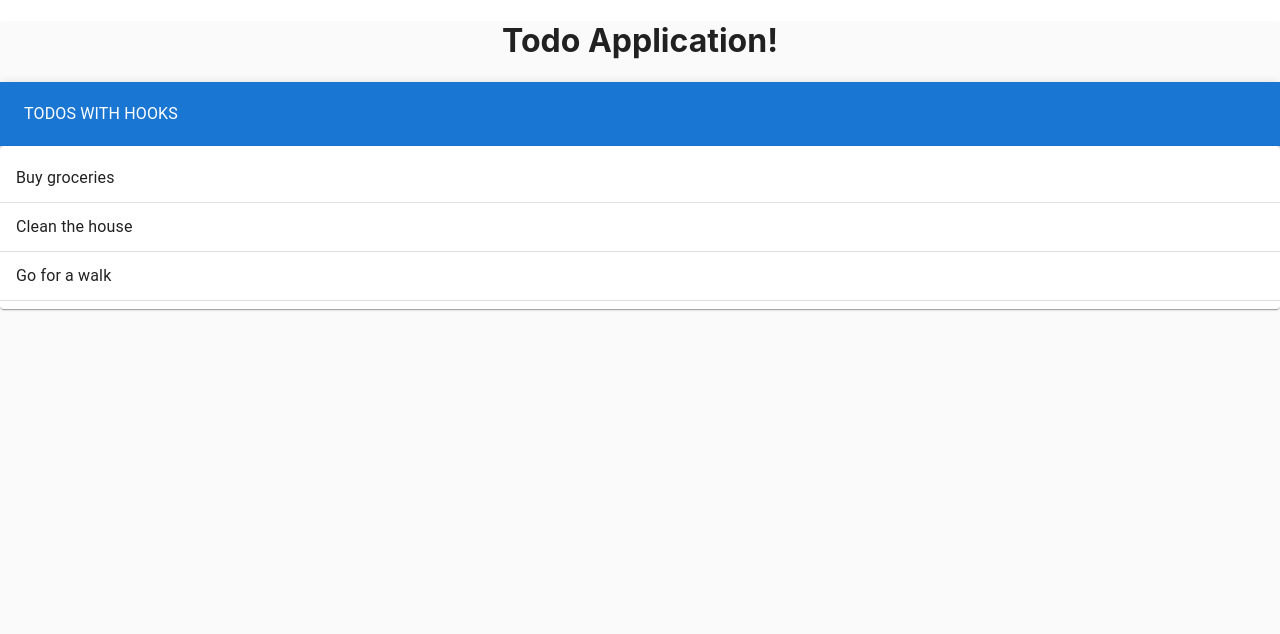
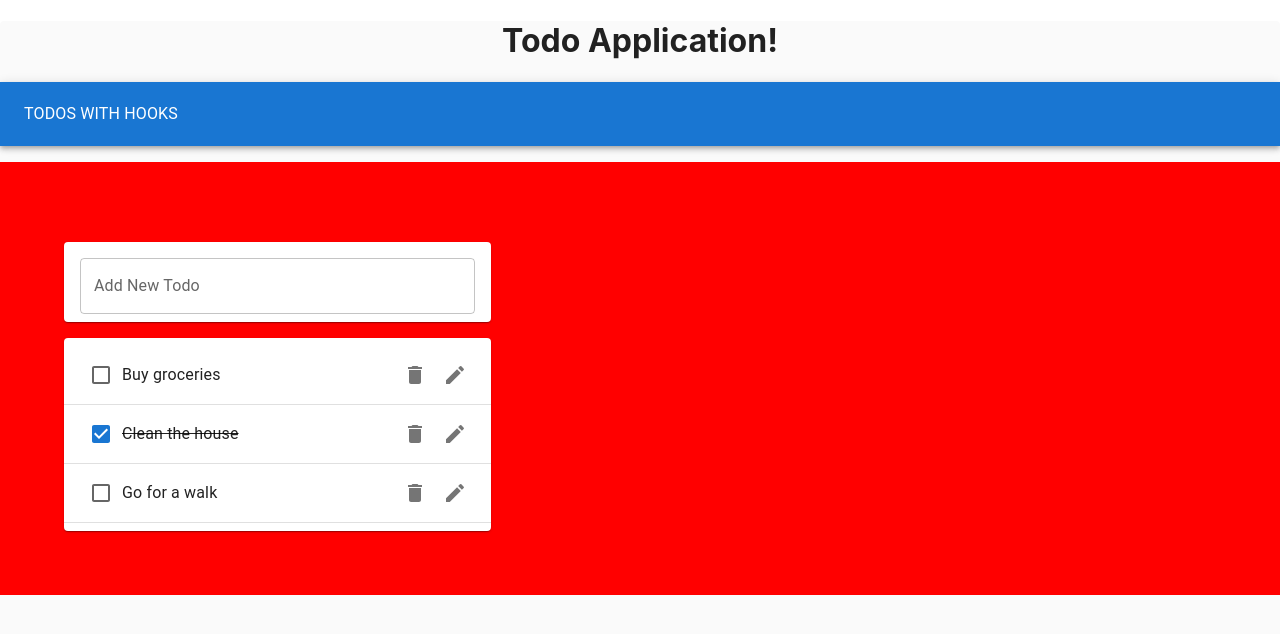
Before and after one commit to GGSWEngineer/React-Todo-App, a React (Create React App) app: page / in a window 1280 px wide. Shown: the top 634 px of the page. Built offline with nearby package versions, Linux system fonts and the light colour scheme.

Commit message:
Added forms, delete, edit btns

```diff
--- a/package.json
+++ b/package.json
@@ -5,6 +5,7 @@
   "dependencies": {
     "@emotion/react": "^11.11.1",
     "@emotion/styled": "^11.11.0",
+    "@mui/icons-material": "^5.14.3",
     "@mui/material": "^5.14.2",
     "@testing-library/jest-dom": "^5.17.0",
     "@testing-library/react": "^13.4.0",
--- /dev/null
+++ b/src/Todo.js
@@ -0,0 +1,26 @@
+import React from "react";
+import ListItem from "@mui/material/ListItem";
+import ListItemText from "@mui/material/ListItemText";
+import Checkbox from "@mui/material/Checkbox";
+import { IconButton, ListItemSecondaryAction } from "@mui/material";
+import DeleteIcon from "@mui/icons-material/Delete";
+import EditIcon from "@mui/icons-material/Edit";
+
+function Todo({ task, completed }) {
+  return (
+    <ListItem>
+      <Checkbox tabIndex={-1} checked={completed} />
+      <ListItemText style={{textDecoration: completed ? "line-through" : "none"}}>{task}</ListItemText>
+      <ListItemSecondaryAction>
+        <IconButton aria-label="Delete">
+            <DeleteIcon/>
+        </IconButton>
+        <IconButton>
+            <EditIcon aria-label="Edit"/>
+        </IconButton>
+      </ListItemSecondaryAction>
+    </ListItem>
+  );
+}
+
+export default Todo;
--- a/src/TodoApp.js
+++ b/src/TodoApp.js
@@ -4,7 +4,8 @@ import Paper from "@mui/material/Paper";
 import AppBar from "@mui/material/AppBar";
 import Toolbar from "@mui/material/Toolbar";
 import Grid from "@mui/material/Grid";
-import TodoList from "./TodoList"
+import TodoList from "./TodoList";
+import TodoForm from "./TodoForm";
 
 function TodoApp() {
   const initialTodos = [
@@ -26,6 +27,9 @@ function TodoApp() {
   ];
 
   const [todos, setTodos] = useState(initialTodos);
+  const addTodo = (newTodoText) => {
+    setTodos([...todos, {id: 4, task: newTodoText, completed: false}]);
+  }
   return (
     <Paper
       style={{
@@ -42,7 +46,12 @@ function TodoApp() {
           <Typography color="inherit">TODOS WITH HOOKS</Typography>
         </Toolbar>
       </AppBar>
-      <TodoList todos={todos}/>
+      <Grid container justify="center" style={{ marginTop: "1rem", backgroundColor: "red"}}>
+        <Grid item xs={11} m={8} lg={4}>
+          <TodoForm addTodo={addTodo} />
+          <TodoList todos={todos} />
+        </Grid>
+      </Grid>
     </Paper>
   );
 }
--- /dev/null
+++ b/src/TodoForm.js
@@ -0,0 +1,25 @@
+import React from "react";
+import Paper from "@mui/material/Paper";
+import TextField from "@mui/material/TextField";
+import useInputState from "./hooks/useInputState";
+
+
+function TodoForm({ addTodo }) {
+  const [value, handleChange, reset] = useInputState("");
+
+  return (
+    <Paper style={{ margin: "1rem 0", padding: "0 1rem"}}>
+      <form
+        onSubmit={(event) => {
+          event.preventDefault();
+          addTodo(value);
+          reset();
+        }}
+      >
+        <TextField value={value} onChange={handleChange} margin="normal" label="Add New Todo" fullWidth />
+      </form>
+    </Paper>
+  );
+}
+
+export default TodoForm;
--- a/src/TodoItem.js
+++ /dev/null
@@ -1,12 +0,0 @@
-import React from 'react'
-
-function TodoItem(props) {
-    return (
-        <div>
-            <h1>{props.task}</h1>
-        </div>
-    )
-}
-
-
-export default TodoItem;
--- a/src/TodoList.js
+++ b/src/TodoList.js
@@ -1,17 +1,16 @@
 import React from "react";
-import TodoItem from "./TodoItem";
+import TodoItem from "./Todo";
 import Paper from "@mui/material/Paper";
 import List from "@mui/material/List";
 import ListItem from "@mui/material/ListItem";
 import ListItemText from "@mui/material/ListItemText";
 import Divider from "@mui/material/Divider";
+import Todo from "./Todo";
 
 function TodoList(props) {
   const displayTodos = props.todos.map((todo) => (
     <>
-    <ListItem>
-      <ListItemText>{todo.task}</ListItemText>
-    </ListItem>
+    <Todo key={todo.id} task={todo.task} completed={todo.completed}/>
     <Divider/>
     </>
   ));
--- /dev/null
+++ b/src/hooks/useInputState.js
@@ -0,0 +1,12 @@
+import { useState } from "react";
+
+export default (initialVal) => {
+  const [value, setValue] = useState(initialVal);
+  const handleChange = (event) => {
+    setValue(event.target.value);
+  };
+  const reset = () => {
+    setValue("");
+  };
+  return [value, handleChange, reset];
+};
```
Also changed, not shown: 1 other file (tests, documents, lock files or other folders).
